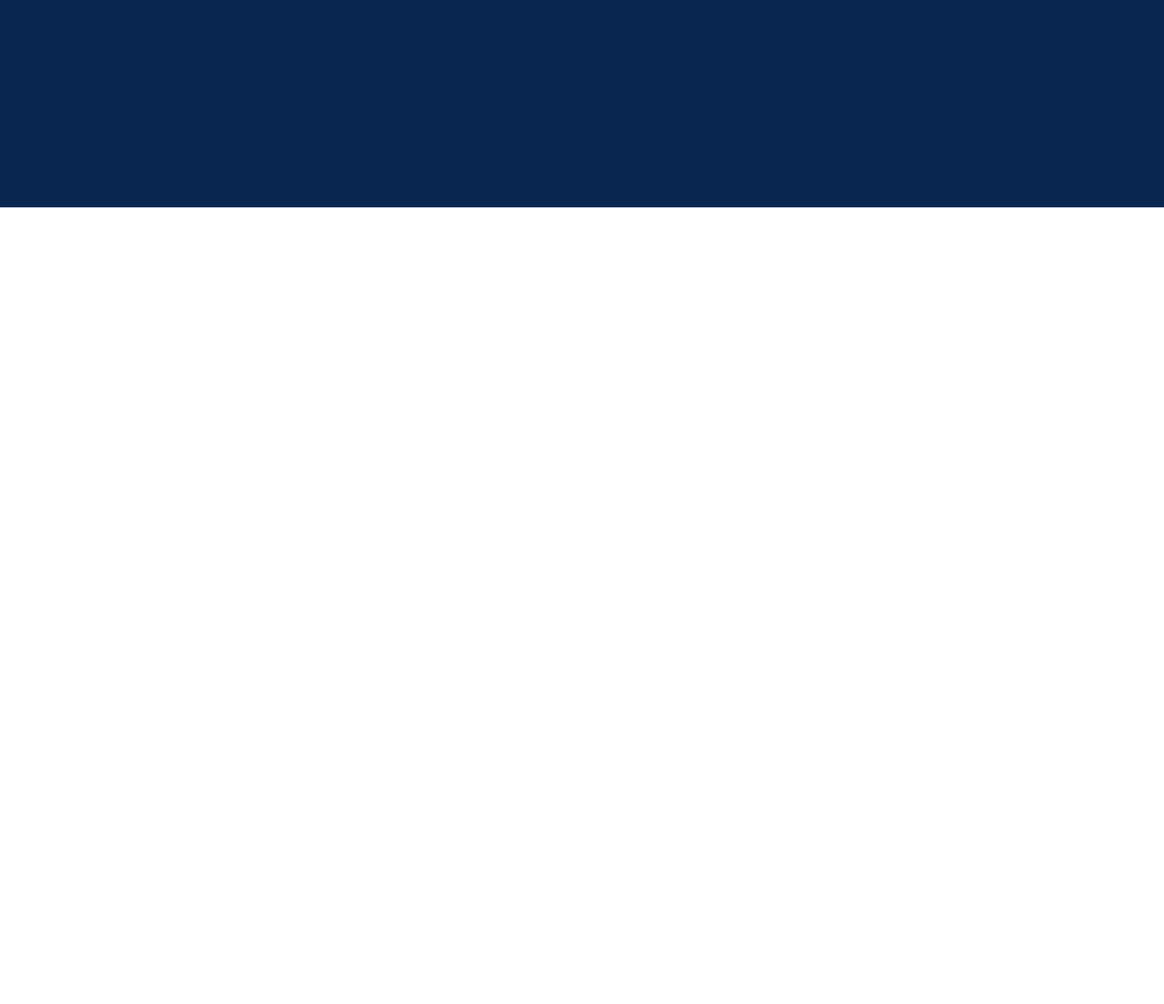
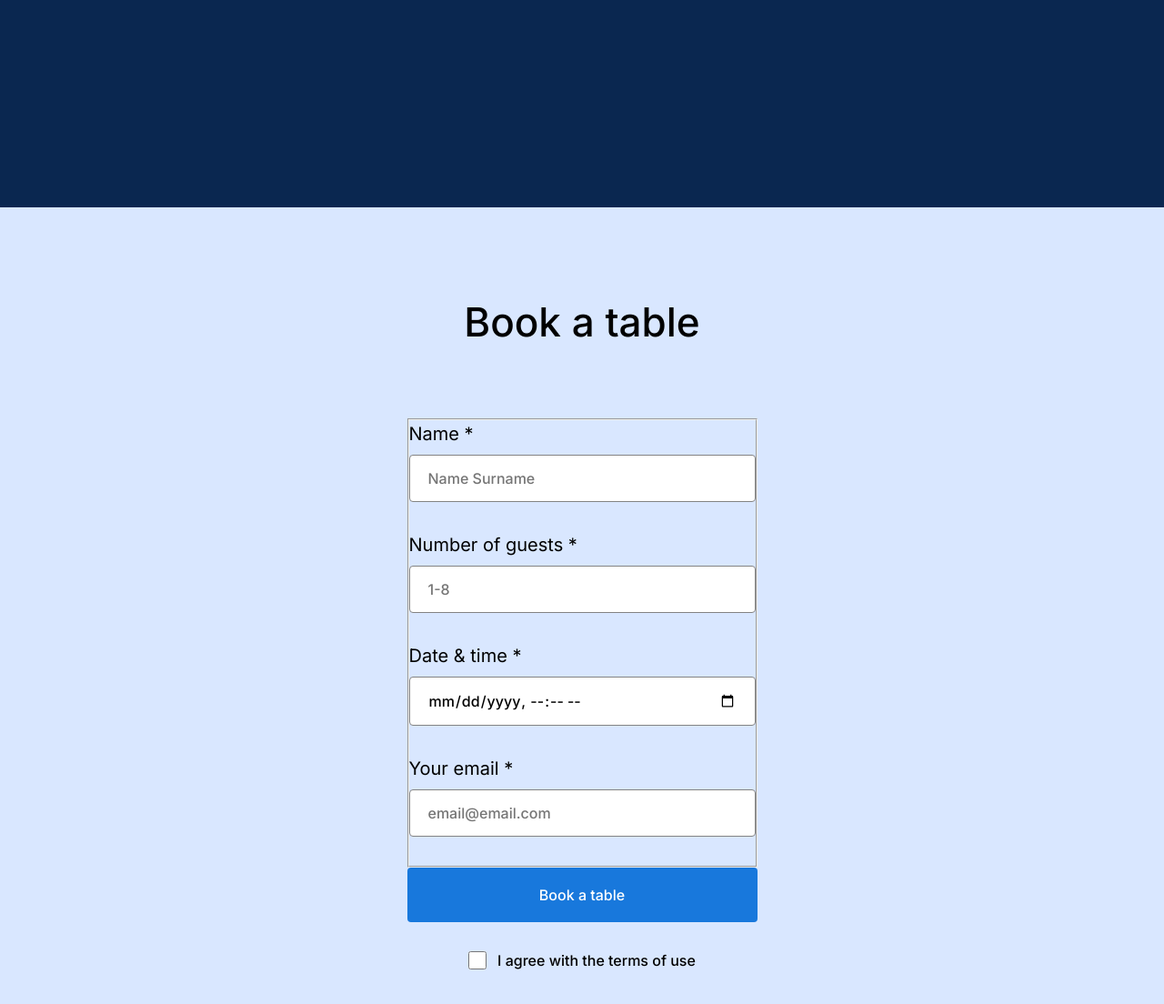
Before and after one commit to AnyerM/se_project_coffeeshop, a plain HTML site: page index.html in a window 1280 px wide. Shown: the part 1193-2297 px from the top of the page at 91% size. Before the commit the page ends 1421 px from the top, so only its background shows below. Drawn offline with Linux system fonts and the light colour scheme.

Commit message:
New update for my project

```diff
--- a/index.html
+++ b/index.html
@@ -70,7 +70,34 @@
 </li>
   </ul>
 </section>
-<section id="book-a-table"  class="reservation"></section>
+<section id="book-a-table"  class="reservation">
+  <h2 class="reservation__title">Book a table</h2>
+  <form  class="reservation__form form">
+    <fieldset class="form__fieldset">
+    <label for="name-input" class="form__label">
+      Name *
+      <input required type="text" class="form__input" placeholder="Name Surname" id="name-input">
+    </label>
+    <label for="number-of-guests-input" class="form__label">
+      Number of guests *
+      <input required type="number" class="form__input" min="1" max="8" placeholder="1-8" id="number-of-guests-input">
+      </label>
+      <label for="" class="form__label">
+        Date & time *
+        <input required type="datetime-local" class="form__input">
+        </label>
+        <label for="email-input" class="form__label">
+          Your email *
+          <input required type="email" class="form__input" placeholder="email@email.com" id="email-input">
+          </label>
+        </fieldset>
+        <button class="form__button">Book a table</button>
+        <label for="buttom-input" class="form__label form__label_type_checkbox">
+          <input class="form__checkbox" type="checkbox">
+          I agree with the terms of use
+          </label>
+  </form>
+</section>
 <section id="menu"  class="menu"></section>
 <section id="contacts" class="about"></section>
 </main>
--- a/pages/index.css
+++ b/pages/index.css
@@ -111,3 +111,83 @@ background-size: cover;
     display: flex;
     justify-content: space-between;
 }
+
+.reservation {
+    padding: 100px 0 120px;
+    background-color: #d9e7ff;
+}
+
+.reservation__title {
+ margin: 0 0 80px;
+ text-align: center;
+ font-family: 'Inter', 'Arial', sans-serif;
+font-style: normal;
+font-weight: 500;
+font-size: 44px;
+line-height: 52px;
+}
+
+.reservation__form {
+ margin: 0 auto;
+}
+
+.form {
+    max-width: 385px;
+    font-family: 'Inter', 'Arial', sans-serif;
+font-style: normal;
+font-weight: normal;
+font-size: 20px;
+line-height: 30px;
+}
+
+.form__fieldset {
+    margin: 0;
+    padding: 0;
+}
+
+.form__input {
+    display: block;
+    width: 100%;
+    padding: 15px 20px;
+    box-sizing: border-box;
+    margin: 8px 0 32px;
+    border: 1px solid #838383;
+    border-radius: 4px;
+    font-family: 'Inter', 'Arial', sans-serif;
+font-style: normal;
+font-weight: 500;
+font-size: 16px;
+line-height: 20px;
+}
+
+.form__button {
+    width: 100%;
+    border: none;
+    padding: 20px 0;
+    border-radius: 4px;
+    margin-bottom: 32px;
+    background-color: #1878dc;
+    color: #fff;
+    font-family: 'Inter', 'Arial', sans-serif;
+font-style: normal;
+font-weight: 500;
+font-size: 16px;
+line-height: 20px;
+}
+
+.form__checkbox {
+ border-radius: 2px;
+ height: 20px;
+ width: 20px;
+}
+
+.form__label_type_checkbox {
+display: flex;
+justify-content: center;
+gap: 12px;
+font-family: 'Inter', 'Arial', sans-serif;
+font-style: normal;
+font-weight: 500;
+font-size: 16px;
+line-height: 20px;
+}
```
